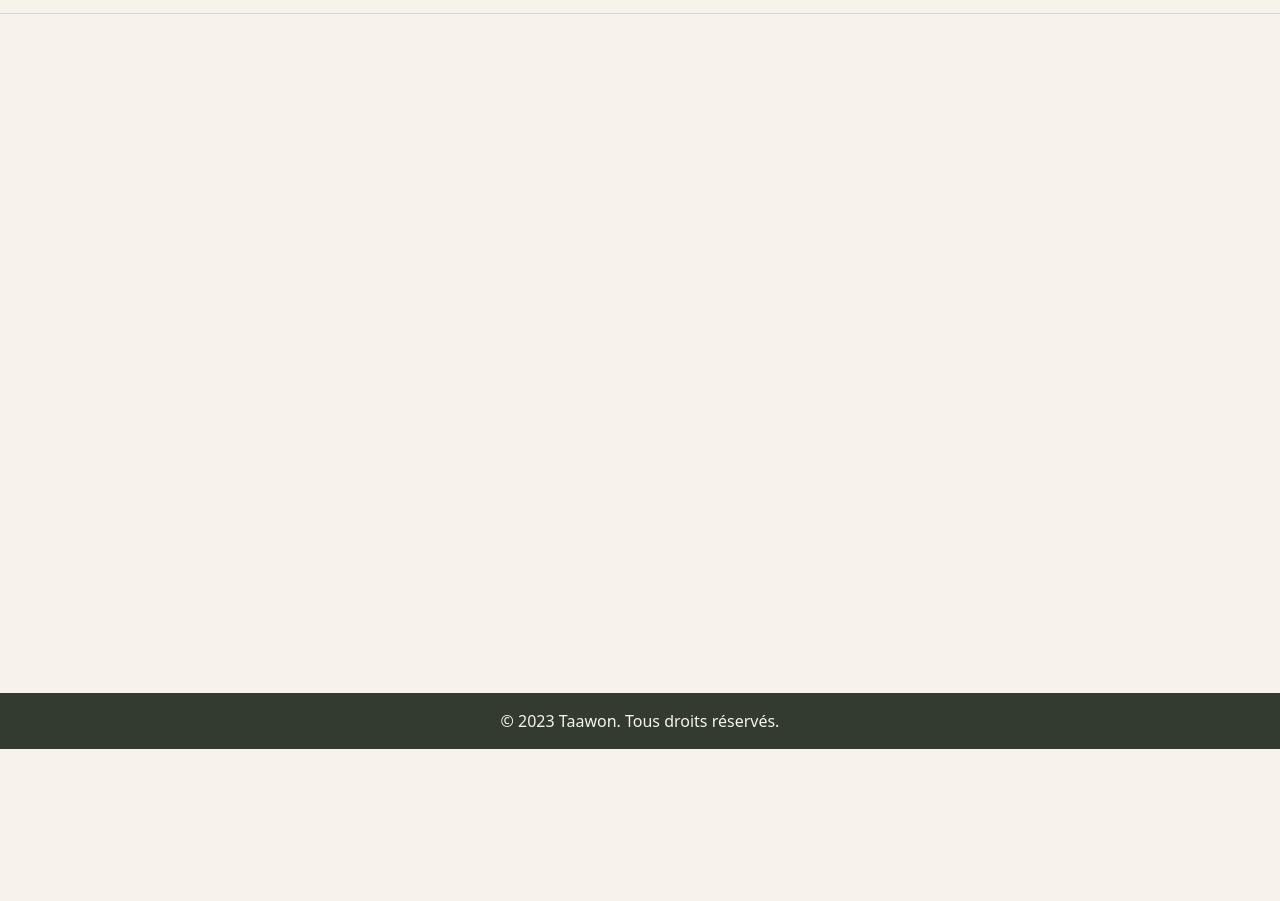
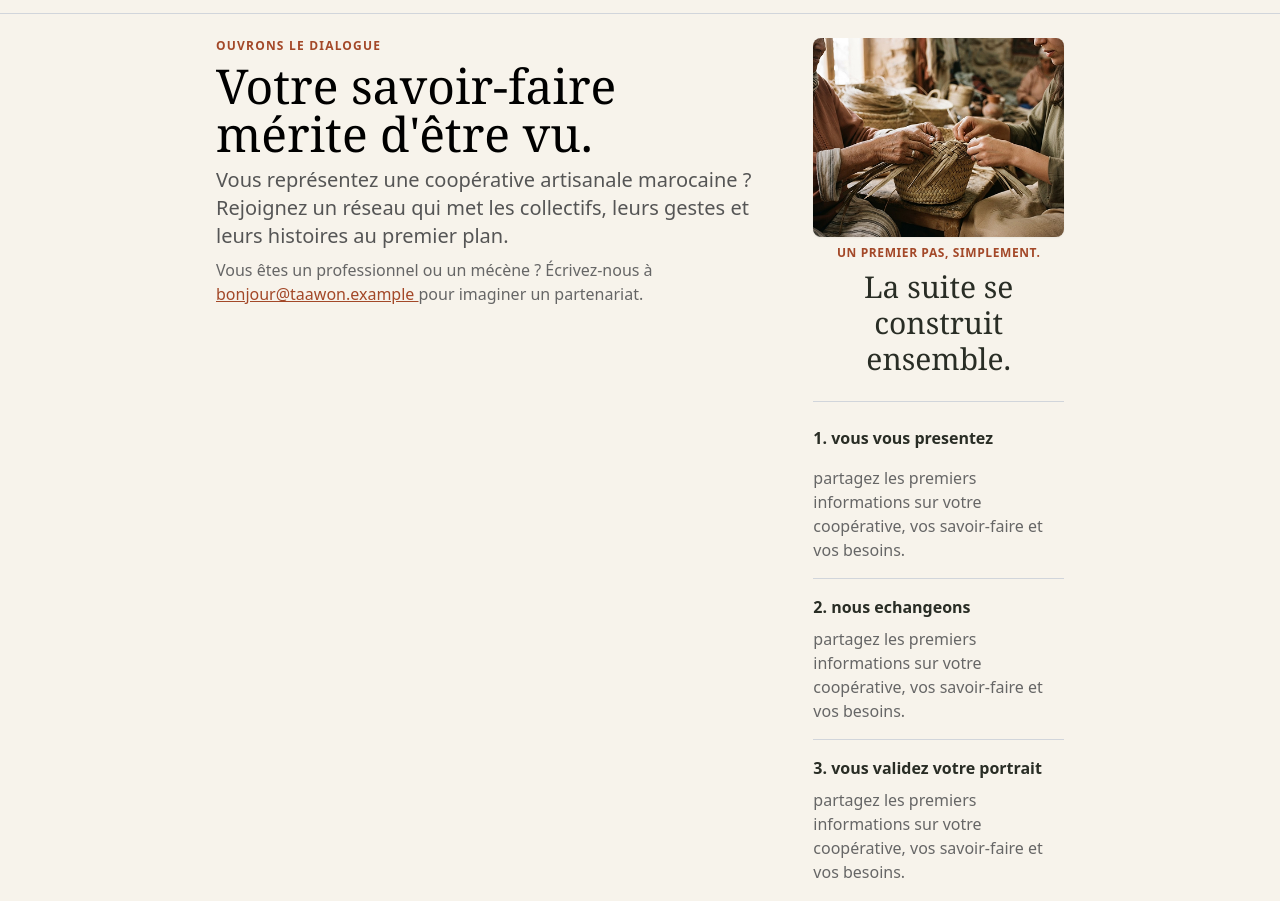
Before and after one commit to iaboudou/Taawon, a website: page a-propos.html in a window 1280 px wide. Shown: the part 51-952 px from the top of the page. Before the commit the page ends 800 px from the top, so only its background shows below. Drawn offline with nearby package versions, Linux system fonts and the light colour scheme; a web font is replaced by a local one.

Commit message:
page hero  pt1/2?

```diff
--- a/a-propos.html
+++ b/a-propos.html
@@ -10,11 +10,7 @@
         href="https://fonts.googleapis.com/css2?family=Google+Sans:ital,opsz,wght@0,17..18,400..700;1,17..18,400..700&display=swap"
         rel="stylesheet">
     <title>Taawon</title>
-
-    <!-- load Tailwind -->
     <script src="https://cdn.tailwindcss.com"></script>
-
-    <!-- custom font configuration -->
     <script>
         tailwind.config = {
             theme: {
@@ -26,12 +22,12 @@
             }
         }
     </script>
+
 </head>
 <body class="bg-[#F7F3EB] min-h-screen flex flex-col justify-between">
 
     <nav class="relative w-full bg-[#F7F3EB] px-8 py-4 flex justify-between items-center border-b border-gray-300">
 
-        <!-- Logo Container -->
         <div class="flex items-center space-x-3">
             <img src="assets/icons/Vector.png" alt="Taawon Logo" class="w-8 h-8 object-contain">
             <span class="text-xl font-bold text-gray-800 font-googlesans">Taawon</span>
@@ -58,13 +54,81 @@
     <img src="assets\icons\burger-menu-right-svgrepo-com.svg" alt="Menu" class="w-6 h-6 object-contain">
         </label>
 
-        <div class="hidden peer-checked:flex flex-col absolute top-full left-0 w-full bg-[#F7F3EB] border-b border-gray-300 px-8 py-6 space-y-4 md:hidden shadow-md divide-y divide-gray-300 py-4">
-            <a href="index.html" class="text-gray-600 hover:text-black font-medium transition">Accueil</a>
-            <a href="cooperative.html" class="text-gray-600 hover:text-black font-medium transition">Coopérative</a>
-            <a href="cooperatives.html" class="text-gray-600 hover:text-black font-medium transition">Coopératives</a>
-            <a href="a-propos.html" class="text-gray-600 hover:text-black font-medium transition">À propos</a>
-        </div>
+       <div class="hidden peer-checked:flex flex-col absolute top-full right-0 bg-[#F7F3EB] border-b border-gray-300 shadow-md rounded-b-lg md:hidden z-10 w-full">
+    <a href="index.html" class="px-8 py-4 text-gray-600 hover:text-black font-medium transition border-b border-gray-300 border-t border-gray-300">Accueil</a>
+    <a href="cooperative.html" class="px-6 py-4 text-gray-600 hover:text-black font-medium transition border-b border-gray-300">Coopérative</a>
+    <a href="cooperatives.html" class="px-6 py-4 text-gray-600 hover:text-black font-medium transition border-b border-gray-300">Coopératives</a>
+    <a href="a-propos.html" class="px-8 py-4 text-gray-600 hover:text-black font-medium transition">À propos</a>
+</div>
     </nav>
+
+  <section class="max-w-4xl  mx-auto px-6 py-6 grid grid-cols-1 md:grid-cols-3 gap-12">
+    <div class="space-y-2 md:col-span-2">
+    <span class="tracking-widest text-[#A34828] uppercase font-bold block text-xs">
+    Ouvrons le dialogue
+    </span>
+
+    <h1 class="text-4xl md:text-5xl font-serif font-normal leading-tight mb-6">
+    Votre savoir-faire mérite d'être vu.
+  </h1>
+
+  <p class="text-lg md:text-xl text-[#555555] leading-relaxed mb-4">
+    Vous représentez une coopérative artisanale marocaine ? Rejoignez un réseau qui met les collectifs, leurs gestes et leurs histoires au premier plan.
+  </p>
+
+  <p class="text-sm md:text-base text-[#666666]">
+    Vous êtes un professionnel ou un mécène ? Écrivez-nous à
+    <a href="mailto:bonjour@taawon.example" class="text-[#A34828] underline hover:opacity-80">
+      bonjour@taawon.example
+    </a>
+    pour imaginer un partenariat.
+  </p>
+   </div>
+<div class="flex items-center justify-center">
+   <div class=" md:col-span-1 w-full">
+            <img src="assets\images\Photographie documentaire.png"class="w-full h-auto rounded-lg object-cover shadow-sm">
+        <p class="mt-2  text-[#A34828] text-center uppercase font-semibold tracking-wider text-xs mb-2">
+        Un premier pas, simplement.
+    </p>
+    <h1 class="text-4xl md:text-3xl font-serif font-normal leading-tight mb-6 text-center text-[#292D25]">
+    La suite se
+    construit
+    ensemble.
+  </h1>
+  <hr class="border-t border-gray-300 my-6">
+    <p class="text-xs md:text-base font-semibold text-[#292D25] leading-relaxed mb-4">
+    1. vous vous presentez
+    </p>
+
+  <p class="text-sm md:text-base text-[#666666]">
+   partagez les premiers informations sur votre coopérative, vos savoir-faire et vos besoins.
+  </p>
+   <hr class="border-t border-gray-300 my-4">
+    <p class="text-xs md:text-base font-semibold text-[#292D25] leading-relaxed mb-2">
+    2. nous echangeons
+    </p>
+
+  <p class="text-sm md:text-base text-[#666666]">
+   partagez les premiers informations sur votre coopérative, vos savoir-faire et vos besoins.
+  </p>
+   <hr class="border-t border-gray-300 my-4">
+    <p class="text-xs md:text-base font-semibold text-[#292D25] leading-relaxed mb-2">
+    3. vous validez votre portrait
+    </p>
+
+  <p class="text-sm md:text-base text-[#666666] pb-10">
+   partagez les premiers informations sur votre coopérative, vos savoir-faire et vos besoins.
+  </p>
+  <p class="md:text-base text-[#666666] text-xs font-light">
+  besoin d'aide pour remplir le formulaire ? Écrivez-nous à
+    <a href="mailto:taawon@gmail.com" class="text-[#A34828] underline hover:opacity-70">
+      taawon@gmail.com
+    </a>
+  </p>
+    </div>
+
+</div>
+</section>
 <footer class="bg-[#333b2e] text-[#F7F3EB] px-8 py-4 font-sans">
     <div class="container mx-auto">
         <p class="text-center">&copy; 2023 Taawon. Tous droits réservés.</p>
```
Also changed, not shown: assets/images/Photographie documentaire.png (added), goyim.jpg (added).
